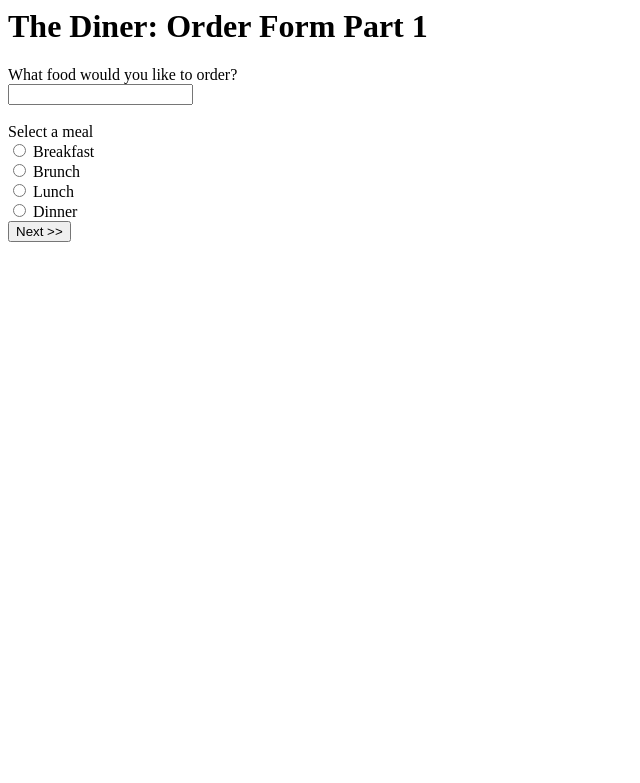
After one commit to joshuanak/diner, a PHP site: page /views/orderForm1.html in a window 1280 px wide. The commit adds this page. Shown: the top 783 px of the page, without its empty margins (0-640 px from the left). Run offline with PHP 8.4, Linux system fonts and the light colour scheme.

Commit message:
added menus and created header.html to include in all html views to remove redundancy

```diff
--- /dev/null
+++ b/views/orderForm1.html
@@ -0,0 +1,59 @@
+<include href="views/includes/header.html"></include>
+<body>
+<div class="container">
+    <h1>The Diner:  Order Form Part 1</h1>
+
+    <form action="#" method="post" class="form-horizontal">
+
+        <!-- get food -->
+        <div class="form-group">
+            <label for="food" class="col-sm-4 control-label">What food would you like to order?</label>
+
+            <div class="col-sm-4">
+                <input class="form-control" type="text" name="food" id="food" value="">
+            </div>
+        </div>
+        <br>
+
+        <!-- get meal -->
+        <div class="form-group">
+            <label class="col-sm-4 control-label">Select a meal</label>
+            <div class="col-sm-4">
+                <label><input type="radio"
+                              name="meal"
+                              id="breakfast"
+                              value="breakfast"
+                > Breakfast
+                    </input>
+                </label><br>
+                <label><input type="radio"
+                              name="meal"
+                              id="brunch"
+                              value="brunch"
+                > Brunch
+                    </input>
+                </label><br>
+                <label><input type="radio"
+                              name="meal"
+                              id="lunch"
+                              value="lunch"
+                > Lunch
+                    </input>
+                </label><br>
+                <label><input type="radio"
+                              name="meal"
+                              id="dinner"
+                              value="dinner"
+                > Dinner
+                    </input>
+                </label><br>
+            </div>
+        </div>
+
+        <div class="col-xs-1 ">
+            <button type="submit">Next >></button>
+        </div>
+    </form>
+</div>
+</body>
+</html>
```
Also changed, not shown: index.php (+60 -1 lines), views/home.html (+7 -0 lines), views/includes/header.html (added, +12 -0 lines), views/menus/breakfast.html (added, +10 -0 lines), views/menus/dinner.html (added, +10 -0 lines), views/menus/lunch.html (added, +10 -0 lines), views/orderForm2.html (added, +37 -0 lines), views/summary.html (added, +9 -0 lines), .htaccess (added), images/breakfast.jpg (added), images/dinner.jpg (added), images/lunch.jpg (added), images/old-breakfast.jpg (added), images/old-lunch.jpg (added), 2 other files.
